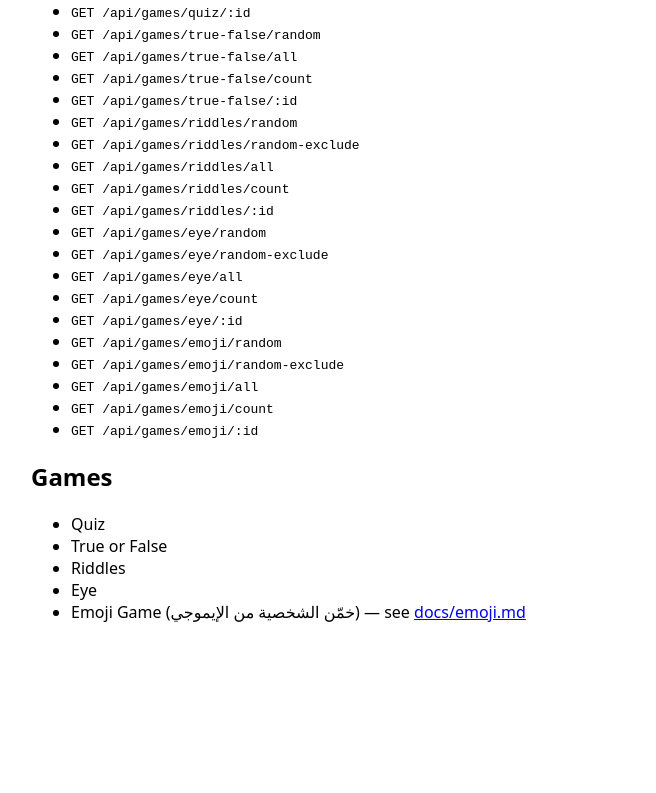
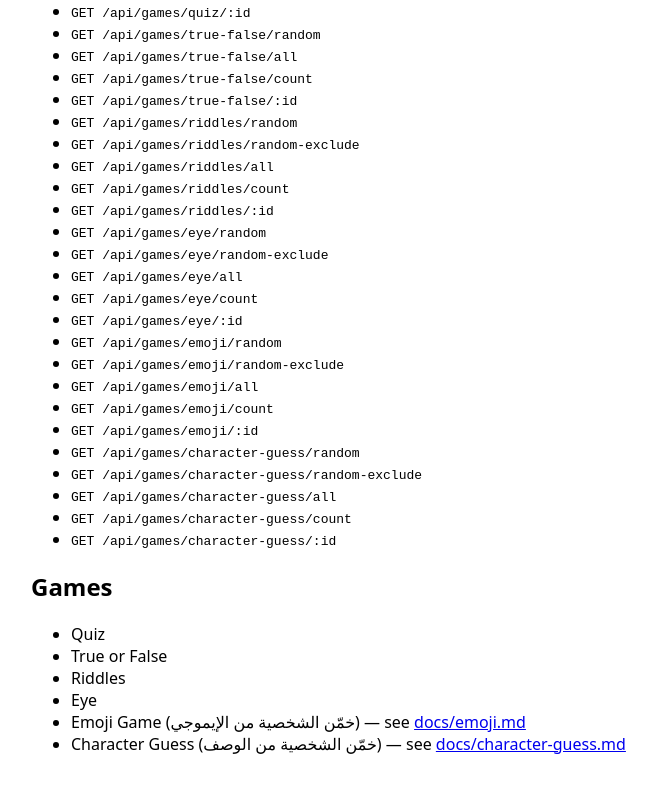
Before and after one commit to Mohamed0120160/RayGumo-API, a Next.js app: page / in a window 1280 px wide. Shown: the part 363-1156 px from the top of the page, without its empty margins (249-905 px from the left). Before the commit the page ends 1058 px from the top, so only its background shows below. Built offline with nearby package versions, Linux system fonts and the light colour scheme; no server answers.

Commit message:
Add files via upload

```diff
--- a/src/app/page.tsx
+++ b/src/app/page.tsx
@@ -44,6 +44,11 @@ export default function HomePage() {
         <li><code>GET /api/games/emoji/all</code></li>
         <li><code>GET /api/games/emoji/count</code></li>
         <li><code>GET /api/games/emoji/:id</code></li>
+        <li><code>GET /api/games/character-guess/random</code></li>
+        <li><code>GET /api/games/character-guess/random-exclude</code></li>
+        <li><code>GET /api/games/character-guess/all</code></li>
+        <li><code>GET /api/games/character-guess/count</code></li>
+        <li><code>GET /api/games/character-guess/:id</code></li>
       </ul>
       <h2>Games</h2>
       <ul>
@@ -55,6 +60,12 @@ export default function HomePage() {
           Emoji Game (خمّن الشخصية من الإيموجي) — see{" "}
           <a href="https://github.com/Mohamed0120160/RayGumo-API/blob/main/docs/emoji.md">docs/emoji.md</a>
         </li>
+        <li>
+          Character Guess (خمّن الشخصية من الوصف) — see{" "}
+          <a href="https://github.com/Mohamed0120160/RayGumo-API/blob/main/docs/character-guess.md">
+            docs/character-guess.md
+          </a>
+        </li>
       </ul>
     </main>
   );
```
